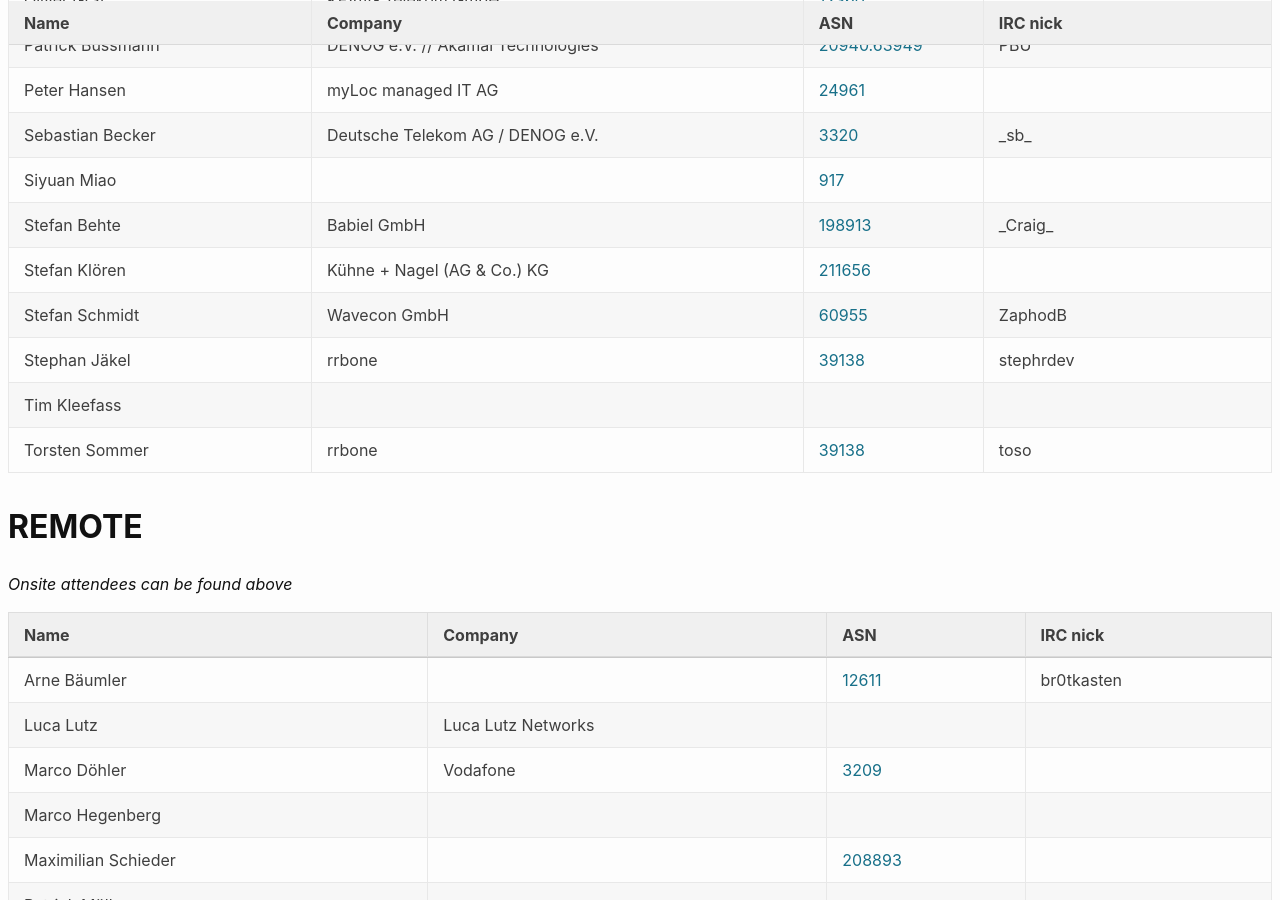
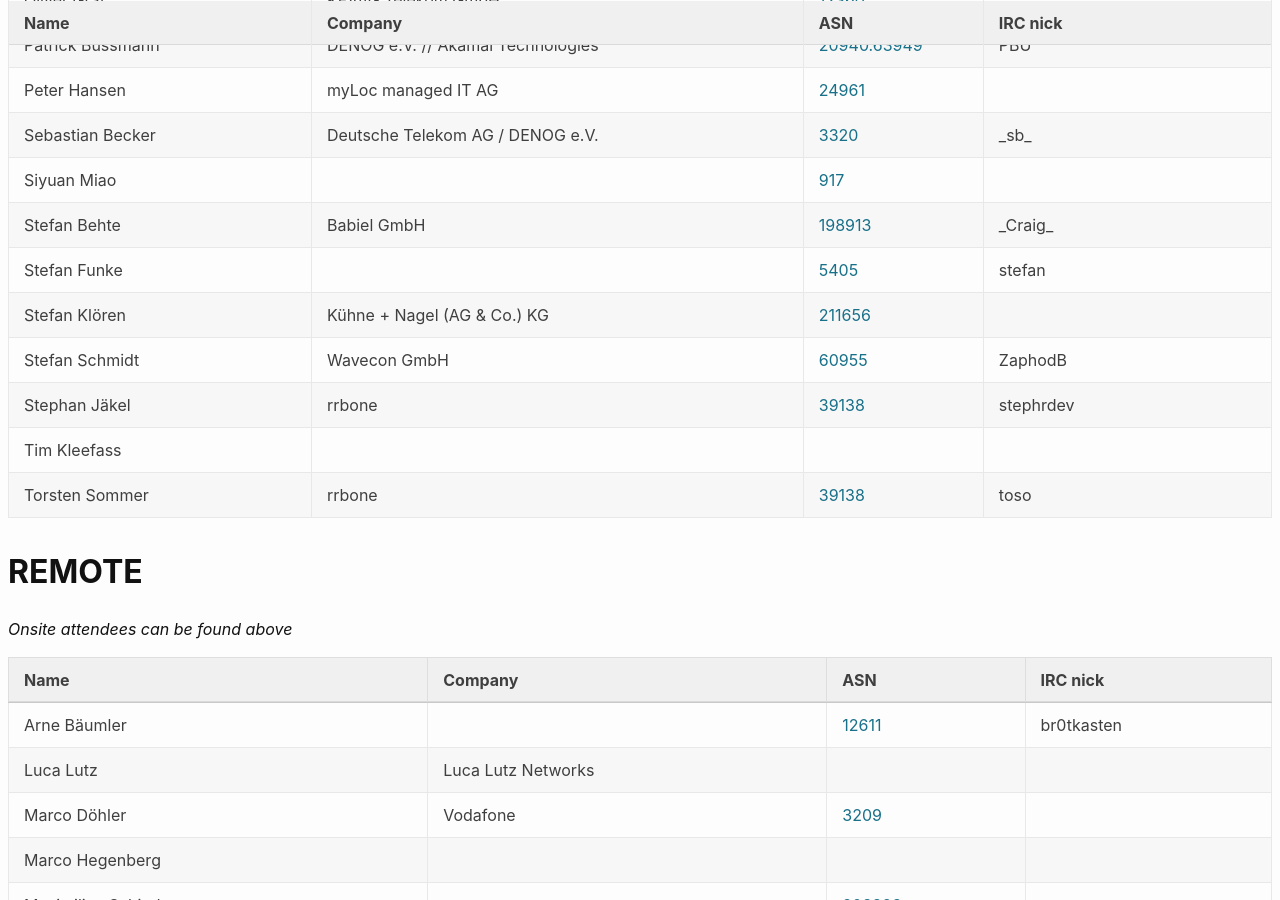
Before and after one commit to denog/pretix-attendeelist, a Jekyll site: the page built from denog15/index.md, in a window 1280 px wide and 900 px high, scrolled down 1189 px. Built offline with Jekyll 4.4.1, drawn with Linux system fonts in a browser that asks for light colours.

Commit message:
Latest data: Thu Jul 13 07:27:55 UTC 2023

```diff
--- a/_data/attendees_denog15_onsite.json
+++ b/_data/attendees_denog15_onsite.json
@@ -168,6 +168,12 @@
     "asn": "198913"
   },
   {
+    "name": "Stefan Funke",
+    "company": null,
+    "irc": "stefan",
+    "asn": "5405"
+  },
+  {
     "name": "Stefan Klören",
     "company": "Kühne + Nagel (AG & Co.) KG",
     "irc": null,
```
